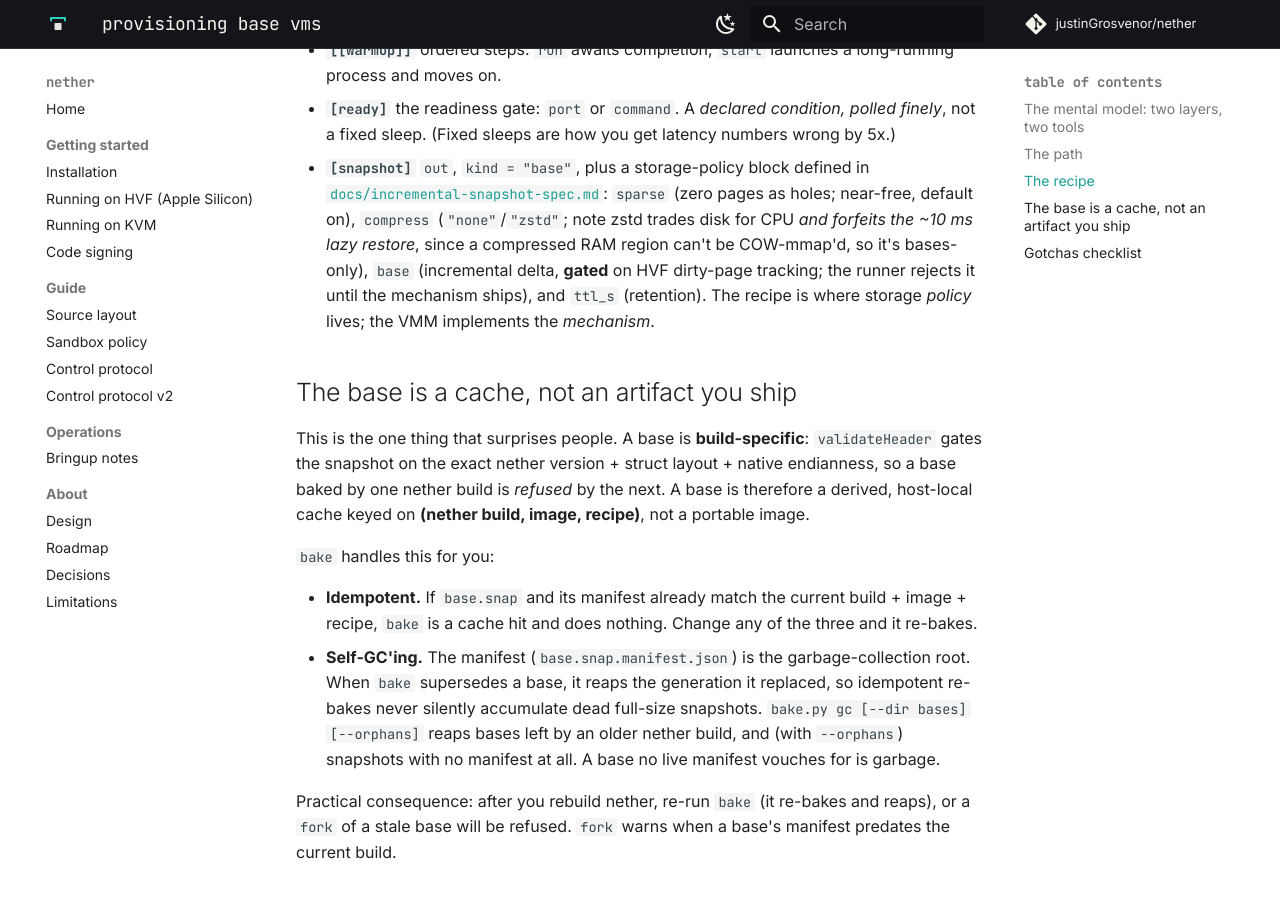
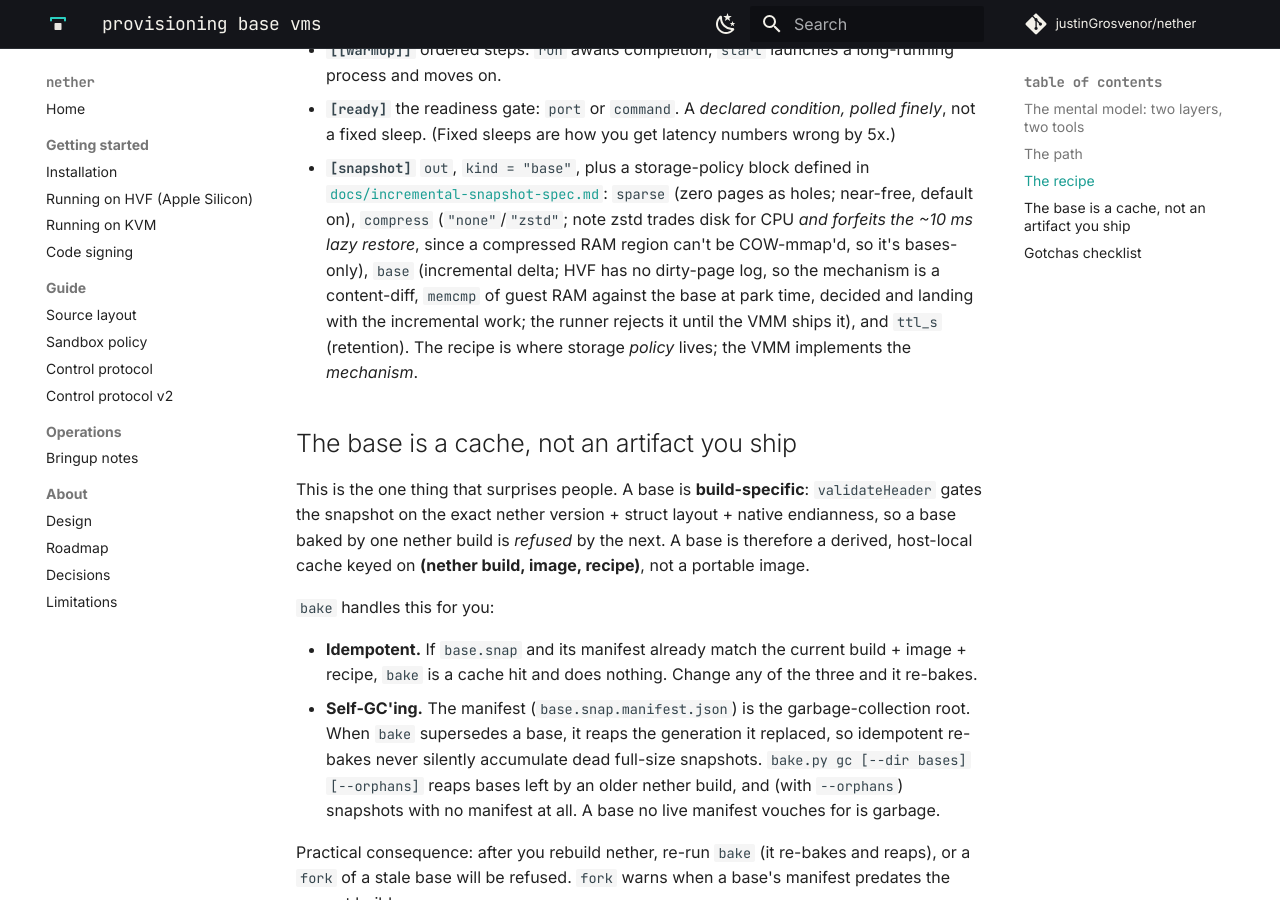
Before and after one commit to justinGrosvenor/nether, an MkDocs documentation site: the page built from docs/provisioning.md, in a window 1280 px wide and 900 px high, scrolled down 1646 px. Built offline with MkDocs 1.6.1 and Material for MkDocs 9.7.7, drawn with Linux system fonts in a browser that asks for light colours; comment, search, counter and statistics services are not loaded.

Commit message:
bake: sync [snapshot].base with the resolved HVF dirty-page finding
The other tab's research resolved the incremental-snapshot question: HVF has no
dirty-page log (unlike KVM), so write-protect+fault tracking is off the table, but the
delta is still cheap via a content-diff - memcmp each guest RAM page against the base file
at park time (the guest is quiesced, so it's an O(RAM) scan off the hot path, no
hypervisor dependency). So `base` is no longer blocked on an unknown capability; it's a
decided mechanism pending VMM implementation.

The runner stays fail-closed on `base` (the __snapshot__ path takes a single token today,
no base= channel, so un-gating would silently produce a full snapshot when a delta was
asked for) but the message + example + doc now state the real status: decided via
content-diff, no HVF dependency, rejected only until the VMM __snapshot__ path accepts it.
Flip to pass-through when that channel lands.

```diff
--- a/docs/provisioning.md
+++ b/docs/provisioning.md
@@ -61,8 +61,10 @@ example is [`examples/base.nether.toml`](../examples/base.nether.toml); the fiel
   [`docs/incremental-snapshot-spec.md`](incremental-snapshot-spec.md): `sparse` (zero pages
   as holes; near-free, default on), `compress` (`"none"`/`"zstd"`; note zstd trades disk for
   CPU *and forfeits the ~10 ms lazy restore*, since a compressed RAM region can't be COW-mmap'd,
-  so it's bases-only), `base` (incremental delta, **gated** on HVF dirty-page tracking; the
-  runner rejects it until the mechanism ships), and `ttl_s` (retention). The recipe is where
+  so it's bases-only), `base` (incremental delta; HVF has no dirty-page log, so the mechanism is
+  a content-diff, `memcmp` of guest RAM against the base at park time, decided and landing with
+  the incremental work; the runner rejects it until the VMM ships it), and `ttl_s` (retention).
+  The recipe is where
   storage *policy* lives; the VMM implements the *mechanism*.
 
 ## The base is a cache, not an artifact you ship
```
Also changed, not shown: 2 other files.
